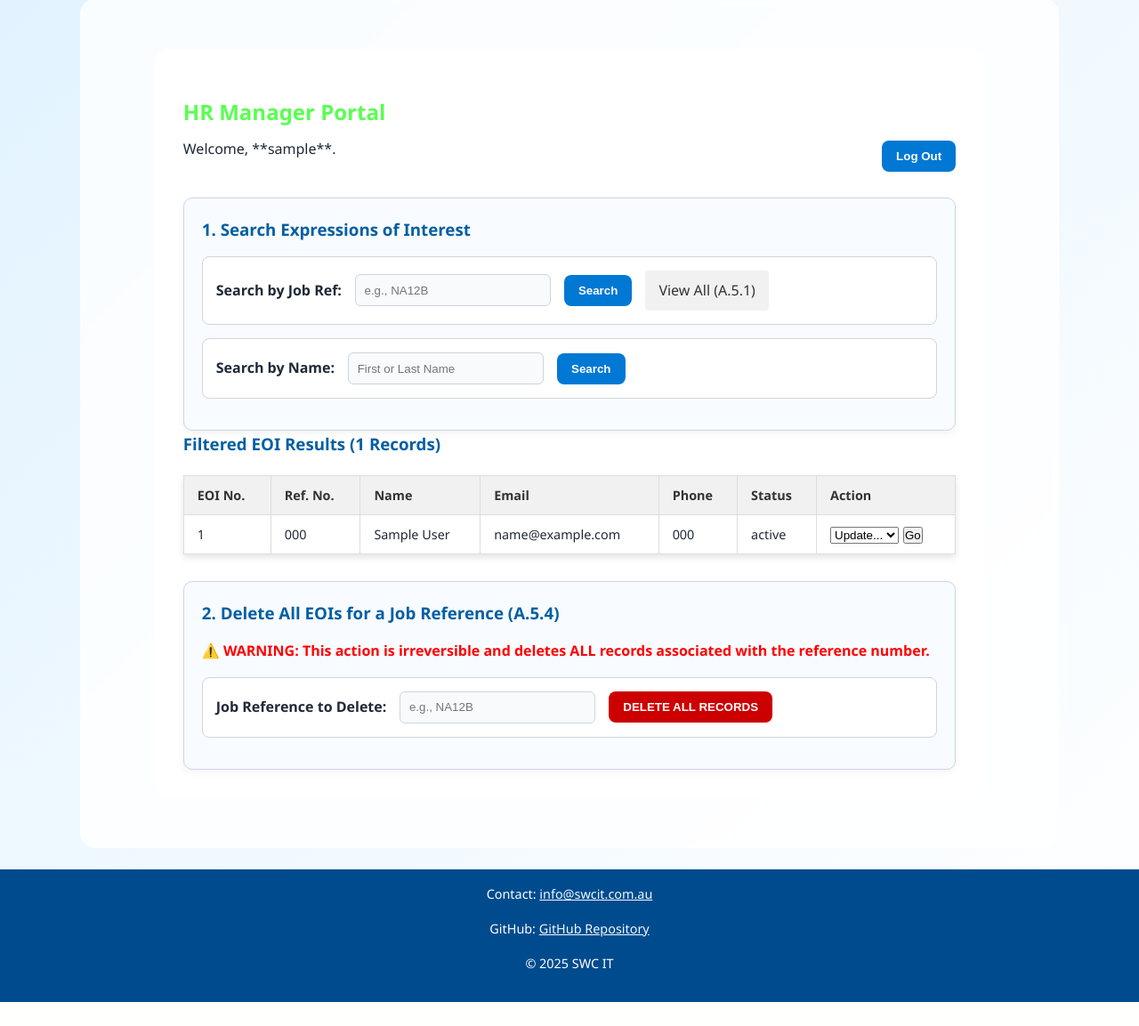
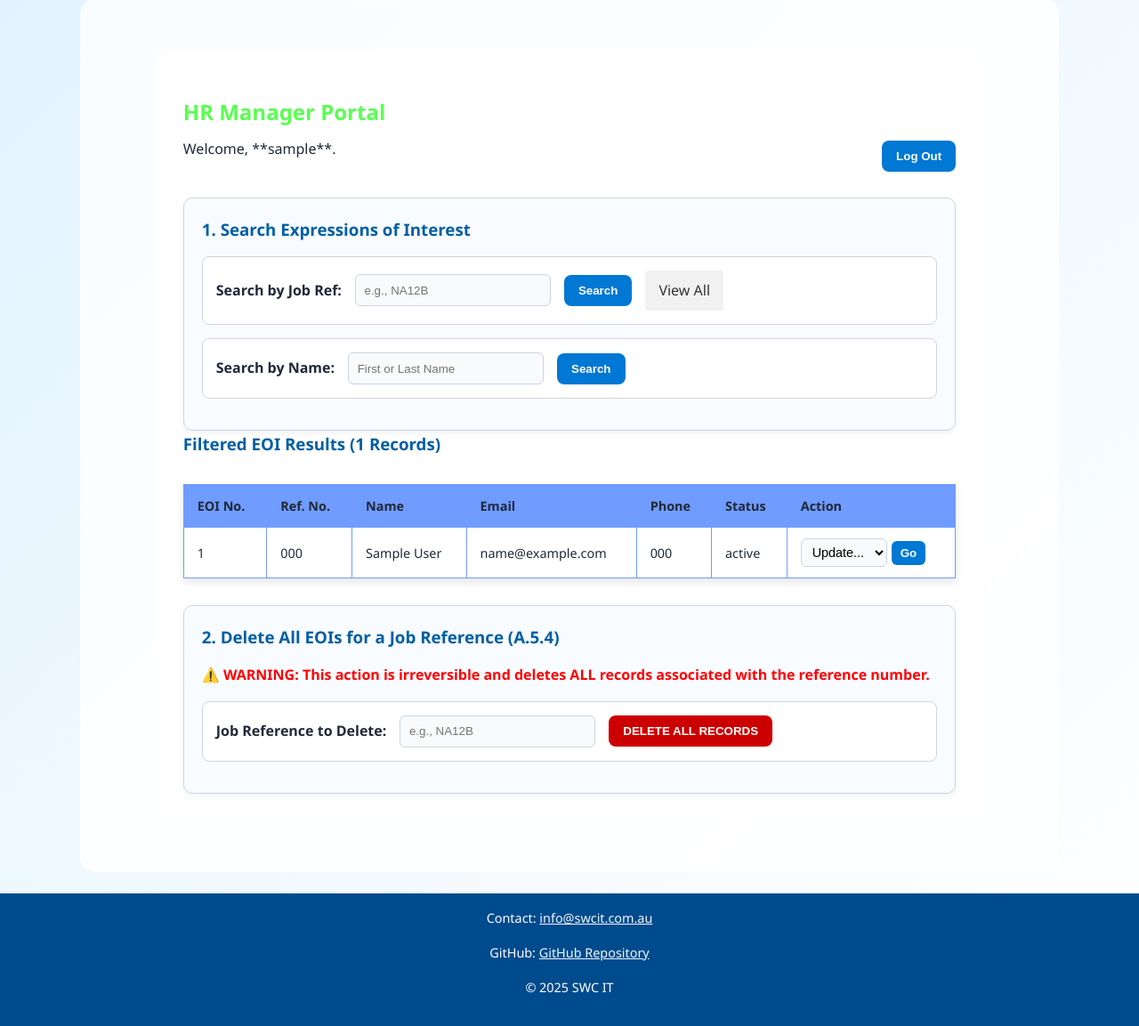
Before and after one commit to 106208088/project2, a PHP site: page /manage.php in a window 1280 px wide. Shown: the part 164-1317 px from the top of the page at 89% size. Before the commit the page ends 1290 px from the top, so only its background shows below. Run offline with PHP 8.4, Linux system fonts and the light colour scheme; the visitor is signed in with stand-in values (Sample User, id 1); tables that the repository leaves empty hold one stand-in row (values such as "Sample post"); data that the repository does not hold is empty.

Commit message:
Restyling manage.php

```diff
--- a/manage.php
+++ b/manage.php
@@ -1,18 +1,14 @@
 <?php
-// CRITICAL: session_start() MUST be the very first line for login/session management
 session_start();
 
-// --- Configuration and Utilities ---
-require_once 'settings.php'; // Includes $host, $user, $password, $database
+require_once 'settings.php';
 include_once 'header.inc';
 
 $pageTitle = "SWC IT - HR Manager Interface";
-$feedback = ""; // Variable to store success/error messages
+$feedback = "";
 
-// Define possible EOI statuses for the update functionality
 $EOI_STATUSES = ['New', 'Current', 'Final'];
 
-// Helper function for sanitizing user input (used for search terms)
 function sanitise_input($data) {
     $data = trim($data);
     $data = stripslashes($data);
@@ -20,23 +16,16 @@
     return $data;
 }
 
-// --------------------------------------------------------------------------------
-// 1. ACCESS CONTROL CHECK (Enhancement A.8.3)
-// --------------------------------------------------------------------------------
 if (!isset($_SESSION['manager_logged_in']) || $_SESSION['manager_logged_in'] !== true) {
-    // If not logged in, redirect to the login page
+
     header("Location: manager_login.php");
     exit();
 }
 
-// --------------------------------------------------------------------------------
-// 2. DATABASE CONNECTION
-// --------------------------------------------------------------------------------
 $conn = @new mysqli($host, $user, $pwd, $sql_db);
 
 if ($conn->connect_error) {
     $feedback = "FATAL ERROR: Database connection failed. Cannot manage records. " . $conn->connect_error;
-    // Display error and exit, preventing further execution
     echo "<h2 style='color:red;'>Database Connection Error</h2>";
     echo "<p style='color:red;'>" . $feedback . "</p>";
     include_once 'footer.inc';
@@ -44,13 +33,8 @@
 }
 
 
-// --------------------------------------------------------------------------------
-// 3. ACTION HANDLERS (POST Requests: Update & Delete)
-// --------------------------------------------------------------------------------
-
 if ($_SERVER["REQUEST_METHOD"] == "POST") {
 
-    // --- Delete EOI by Reference (A.5.4) ---
     if (isset($_POST['action']) && $_POST['action'] == 'delete_ref') {
         $ref_to_delete = sanitise_input($_POST['delete_job_ref']);
 
@@ -70,7 +54,6 @@
         }
     }
 
-    // --- Update EOI Status (A.5.5) ---
     else if (isset($_POST['action']) && $_POST['action'] == 'update_status') {
         $eoi_to_update = sanitise_input($_POST['eoi_number']);
         $new_status = sanitise_input($_POST['new_status']);
@@ -96,37 +79,32 @@
 }
 
 
-// --------------------------------------------------------------------------------
-// 4. EOI RETRIEVAL LOGIC (GET Requests: Search/Filter)
-// --------------------------------------------------------------------------------
 
 $query = "SELECT * FROM eoi";
 $params = [];
 $types = "";
 $where_clauses = [];
 
-// --- Search by Job Reference (A.5.2) ---
+
 if (isset($_GET['job_ref_search']) && !empty($_GET['job_ref_search'])) {
     $ref = sanitise_input($_GET['job_ref_search']);
     $where_clauses[] = "job_reference = ?";
     $params[] = $ref;
     $types .= "s";
 }
-// --- Search by Name (A.5.3) ---
+
 else if (isset($_GET['name_search']) && !empty($_GET['name_search'])) {
     $name = "%" . sanitise_input($_GET['name_search']) . "%";
-    $where_clauses[] = "(first_name LIKE ? OR family_name LIKE ?)";
+    $where_clauses[] = "(First_name LIKE ? OR Last_name LIKE ?)";
     $params[] = $name;
     $params[] = $name;
     $types .= "ss";
 }
 
-// Append WHERE clauses if any filters are active
 if (!empty($where_clauses)) {
     $query .= " WHERE " . implode(" AND ", $where_clauses);
 }
 
-// Add default ordering (e.g., by EOI number descending)
 $query .= " ORDER BY EOInumber DESC";
 
 $eoitable = null;
@@ -152,7 +130,7 @@
     </div>
 
     <?php
-    // Display feedback from actions (Update/Delete)
+
     if (!empty($feedback)) {
         echo "<p style='padding: 10px; border: 1px solid; border-radius: 5px; margin-bottom: 20px;'>" . $feedback . "</p>";
     }
@@ -165,7 +143,7 @@
             <label for="job_ref_search">Search by Job Ref:</label>
             <input type="text" id="job_ref_search" name="job_ref_search" pattern="[A-Za-z0-9]{5}" placeholder="e.g., NA12B">
             <button type="submit">Search</button>
-            <a href="manage.php" class="button" style="text-decoration: none; padding: 10px 15px; background-color: #f1f1f1; color: #333; border-radius: 4px;">View All (A.5.1)</a>
+            <a href="manage.php" class="button" style="text-decoration: none; padding: 10px 15px; background-color: #f1f1f1; color: #333; border-radius: 4px;">View All</a>
         </form>
 
         <form action="manage.php" method="GET" class="search-form">
--- a/styles/styles.css
+++ b/styles/styles.css
@@ -314,9 +314,6 @@
 
 /* ==== Manage ==== */
 
-/* ==== Manage.php Styling (Matches styles.css theme) ==== */
-
-/* Section container */
 .manager-actions {
   margin-top: 25px;
   padding: 20px;
@@ -326,13 +323,11 @@
   box-shadow: 0 3px 8px rgba(0,0,0,0.05);
 }
 
-/* Section headers */
 .manager-actions h3 {
   color: #005fa3;
   margin-bottom: 15px;
 }
 
-/* Search forms */
 .search-form,
 .delete-form {
   display: flex;
@@ -346,7 +341,6 @@
   border-radius: 8px;
 }
 
-/* Labels */
 .search-form label,
 .delete-form label {
   font-weight: 600;
@@ -354,7 +348,6 @@
   white-space: nowrap;
 }
 
-/* Inputs */
 .search-form input[type="text"],
 .delete-form input[type="text"],
 .search-form select {
@@ -366,7 +359,6 @@
   transition: border-color 0.3s, box-shadow 0.3s;
 }
 
-/* Focus effect */
 .search-form input:focus,
 .delete-form input:focus,
 .search-form select:focus {
@@ -375,7 +367,6 @@
   outline: none;
 }
 
-/* Buttons */
 .search-form button,
 .delete-form button,
 .logout-button {
@@ -396,7 +387,6 @@
   transform: translateY(-2px);
 }
 
-/* Delete button special styling */
 .delete-form button {
   background: #d62828;
 }
@@ -405,17 +395,14 @@
   background: #b42020;
 }
 
-/* EOI table spacing fix for manage page */
 .eoi-table {
   margin-top: 25px;
 }
 
-/* Status colours (you already have) */
 .status-New { color: #f59e0b; font-weight: bold; }
 .status-Current { color: #10b981; font-weight: bold; }
 .status-Final { color: #ef4444; font-weight: bold; }
 
-/* Responsive */
 @media (max-width: 700px) {
   .search-form,
   .delete-form {
@@ -431,7 +418,6 @@
   }
 }
 
-
 .eoi-table {
   width: 100%;
   border-collapse: collapse;
@@ -441,61 +427,58 @@
 
 .eoi-table th, .eoi-table td {
   padding: 12px 15px;
-  border: 1px solid #ddd;
+  border: 1px solid #709bff;
   text-align: left;
   font-size: 0.9rem;
 }
 
 .eoi-table th {
-  background-color: #e6f4ff;
+  background-color: #709bff;
   font-weight: bold;
   color: #1f2937;
   cursor: pointer;
 }
-.eoi-table tr:nth-child(even) {
-  background-color: #f9f9f9;
+.eoi-table td form {
+  display: flex;
+  align-items: center;
+  gap: 8px;
 }
 
-/* --- EOI STATUS HIGHLIGHTS --- */
-.status-New {
-  color: #f59e0b;
+.eoi-table td form select {
+  padding: 6px 8px;
+  border: 1px solid #cbd5e1;
+  border-radius: 6px;
+  background: #f9fafb;
+  font-size: 0.9rem;
+  transition: border-color 0.3s, box-shadow 0.3s;
+}
+
+.eoi-table td form select:focus {
+  border-color: #0078d4;
+  box-shadow: 0 0 0 3px rgba(0,120,212,0.25);
+  outline: none;
+}
+
+.eoi-table td form button {
+  padding: 6px 10px;
+  background: #0078d4;
+  border: none;
+  color: #ffffff;
   font-weight: bold;
+  border-radius: 6px;
+  cursor: pointer;
+  transition: background 0.2s, transform 0.2s;
 }
-.status-Current {
-  color: #10b981;
-  font-weight: bold;
+
+.eoi-table td form button:hover {
+  background: #005fa3;
+  transform: translateY(-2px);
 }
-.status-Final {
-  color: #ef4444;
-  font-weight: bold;
-}
+
+
 @media (max-width: 800px) {
   .manage-forms { grid-template-columns: 1fr; }
   .manage-forms button { grid-column: 1 / -1; }
-}
-
-/* Style for the EOI data table */
-.eoi-table {
-  width: 100%;
-  border-collapse: collapse;
-  margin-top: 20px;
-  box-shadow: 0 4px 8px rgba(0,0,0,0.1);
-}
-
-.eoi-table th, .eoi-table td {
-  padding: 10px 15px;
-  border: 1px solid #ddd;
-  text-align: left;
-  font-size: 0.9rem;
-}
-
-.eoi-table th {
-  background-color: #f1f1f1;
-  font-weight: bold;
-  color: #333;
-}
-.eoi-table tr:nth-child(even) {
-  background-color: #f9f9f9;
 }
 
 .status-New { color: #f59e0b; font-weight: bold; }
@@ -646,4 +629,17 @@
   .delete-form button:hover {
     background: #dc2626;
   }
+   .eoi-table td form select {
+    background: #1f2937;
+    border-color: #4b5563;
+    color: #e5e7eb;
+  }
+
+  .eoi-table td form button {
+    background: #1e3a8a;
+  }
+
+  .eoi-table td form button:hover {
+    background: #1d4ed8;
+  }
 }
```
